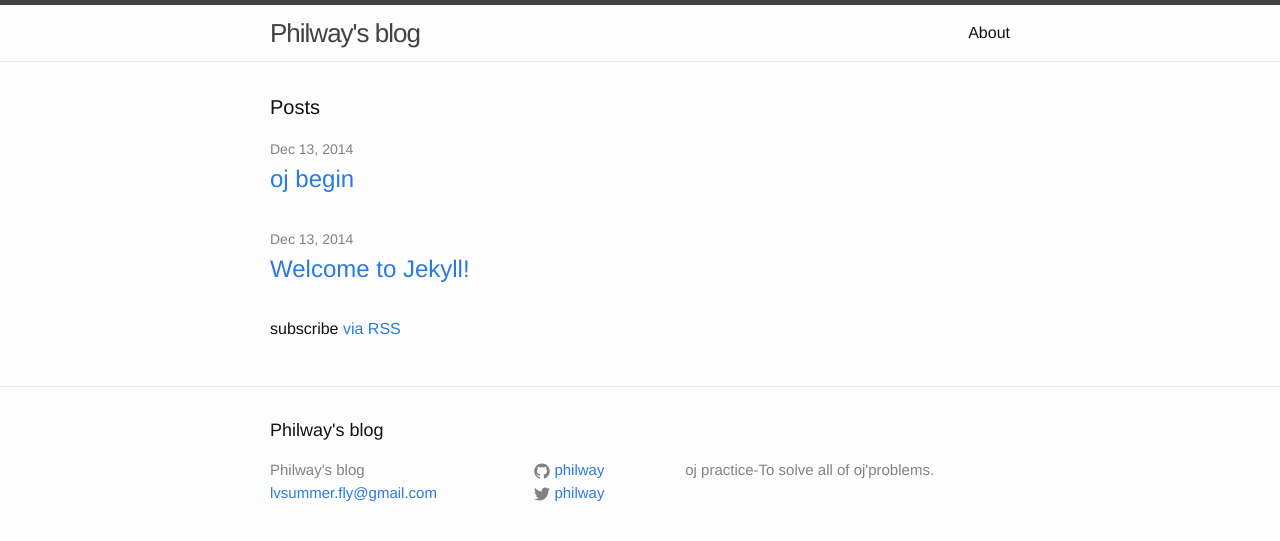
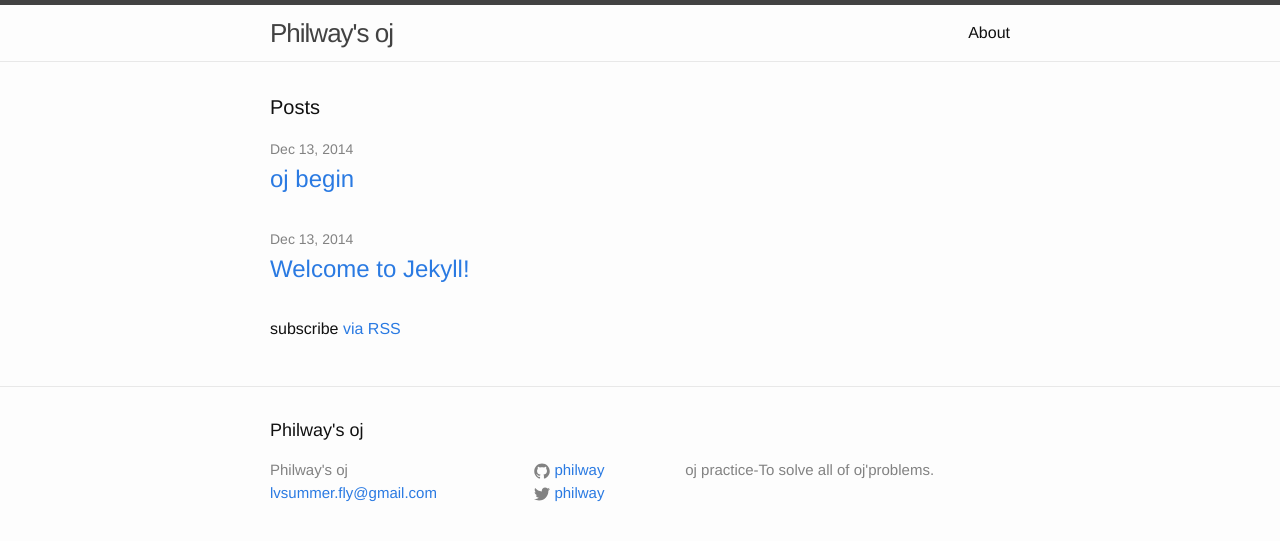
Before and after one commit to philway/philway.github.com, a Jekyll site: the page built from index.html, in a window 1280 px wide. Shown: the top 541 px of the page. Built offline with Jekyll 4.4.1, drawn with Linux system fonts in a browser that asks for light colours.

```diff
--- a/_config.yml
+++ b/_config.yml
@@ -1,10 +1,10 @@
 # Site settings
-title: Philway's blog
+title: Philway's oj
 email: lvsummer.fly@gmail.com
 description: > # this means to ignore newlines until "baseurl:"
     oj practice-To solve all of oj'problems.
-baseurl: "http://philway.me" # the subpath of your site, e.g. /blog/
-url: "http://philway.me" # the base hostname & protocol for your site
+baseurl: "" # the subpath of your site, e.g. /blog/
+url: "http://oj.philway.me" # the base hostname & protocol for your site
 twitter_username: philway
 github_username: philway
 
```
